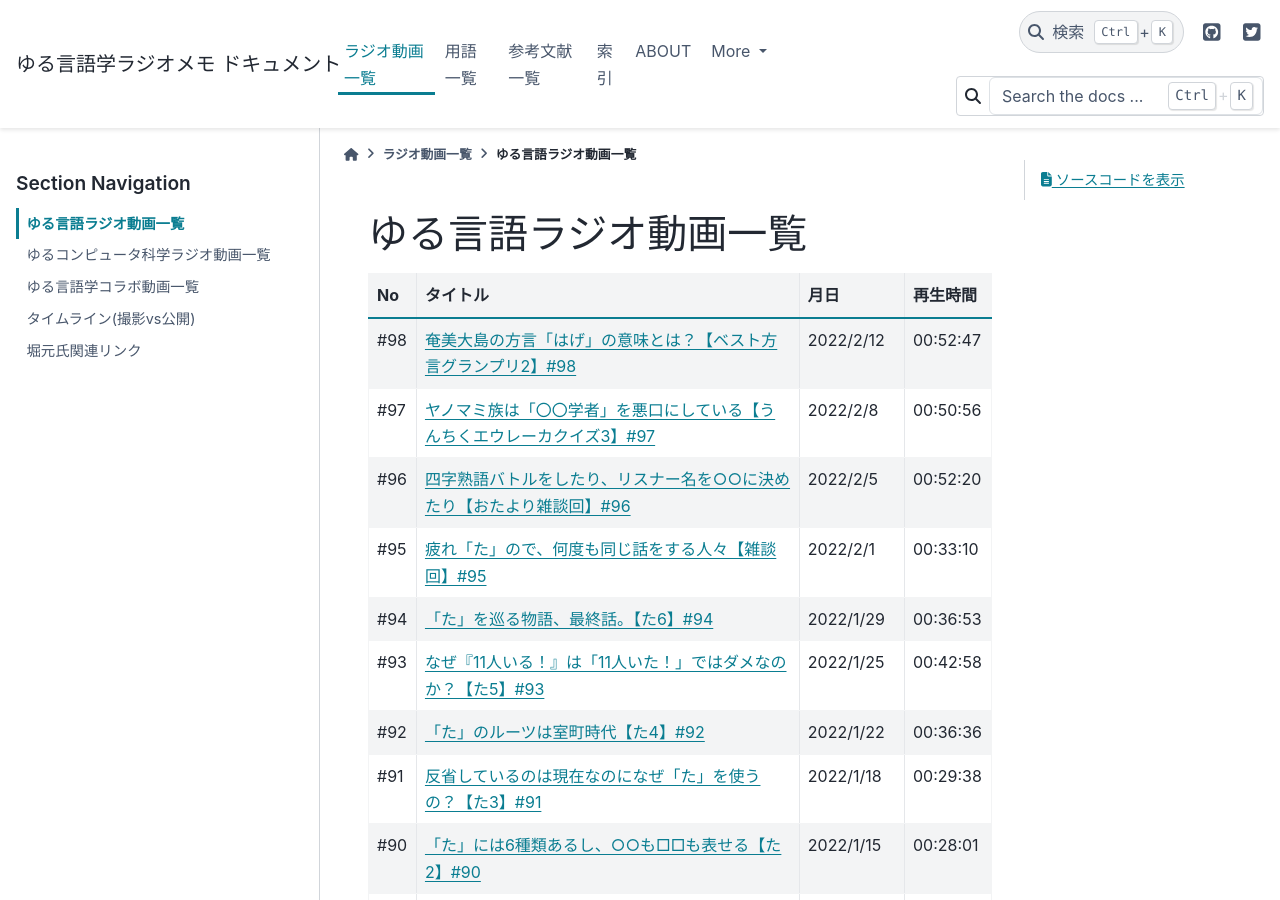
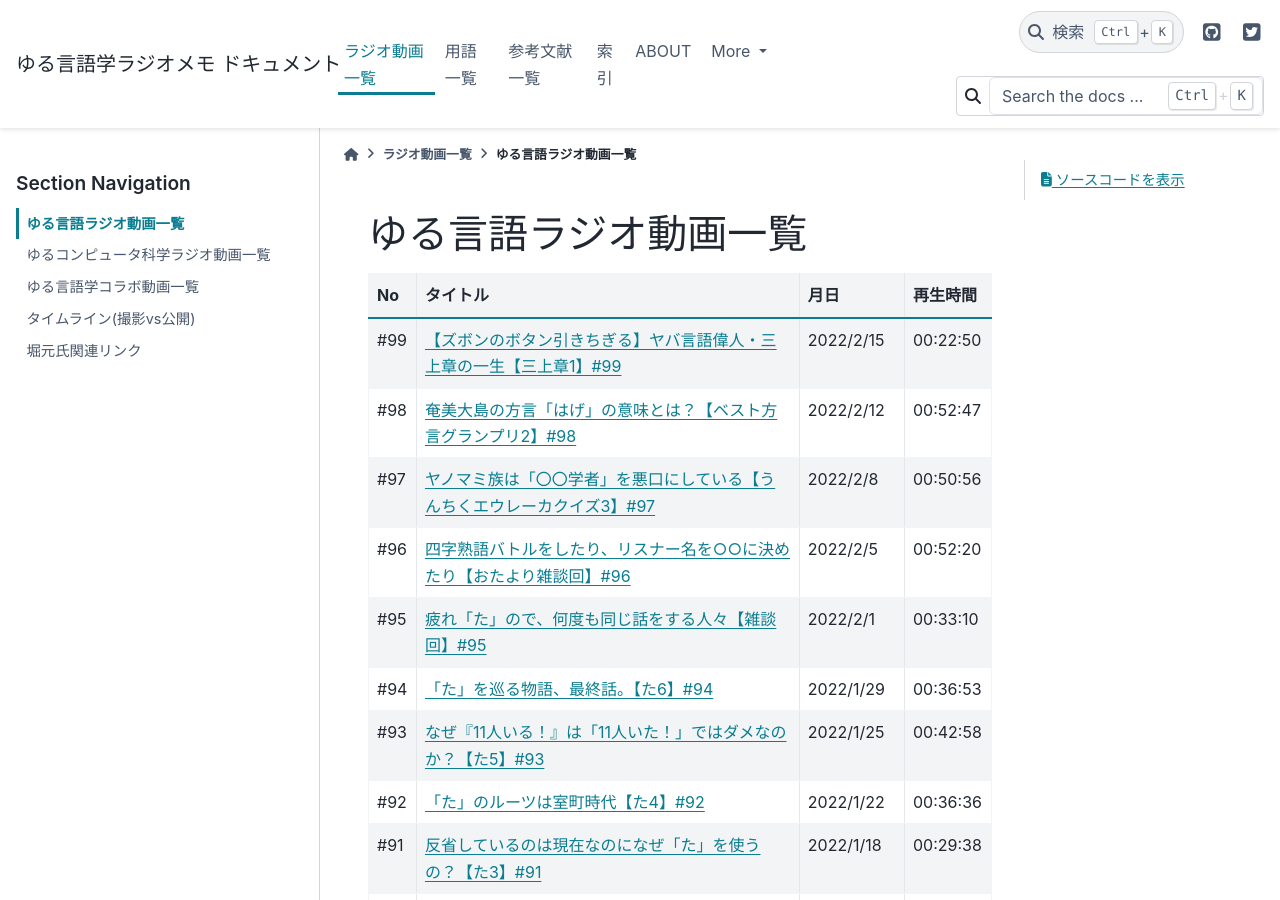
Before and after one commit to mtakagishi/yurugengo, a Sphinx documentation site: the page built from docs/videos/yurugengo_radio_list.rst, in a window 1280 px wide and 900 px high. Built offline with Sphinx 7.4.7 and the PyData theme 0.15.4, drawn with Linux system fonts in a browser that asks for light colours.

Commit message:
#99を追加

```diff
--- a/docs/videos/timeline.rst
+++ b/docs/videos/timeline.rst
@@ -209,8 +209,10 @@
     group {
       orientation = portrait
       "21/11/20頃\n撮影16" ->
+      "22/12/4公開\n言79【忘年会ライブ告知】" ->
       "22/2/5公開\n言96【お便り雑談回】" ->
-      "22/12/4公開\n言79【忘年会ライブ告知】" ;
+      "22/2/15公開\n言99【三上章1】" ->
+      "公開前\n言100【三上章続編】" ;
     }
     group {
       orientation = portrait
--- a/docs/videos/yurugengo_radio_list.rst
+++ b/docs/videos/yurugengo_radio_list.rst
@@ -4,6 +4,8 @@
 +------+------------------------------------------------------------------------------------------------+------------+----------+
 |  No  |                                            タイトル                                            |    月日    | 再生時間 |
 +======+================================================================================================+============+==========+
+| #99  | `【ズボンのボタン引きちぎる】ヤバ言語偉人・三上章の一生【三上章1】#99`_                        | 2022/2/15  | 00:22:50 |
++------+------------------------------------------------------------------------------------------------+------------+----------+
 | #98  | `奄美大島の方言「はげ」の意味とは？【ベスト方言グランプリ2】#98`_                              | 2022/2/12  | 00:52:47 |
 +------+------------------------------------------------------------------------------------------------+------------+----------+
 | #97  | `ヤノマミ族は「〇〇学者」を悪口にしている【うんちくエウレーカクイズ3】#97`_                    | 2022/2/8   | 00:50:56 |
@@ -205,6 +207,7 @@
 | #1   | `「イルカも喋る」は大ウソ【言語学って何？】#1`_                                                | 2021/03/11 | 00:14:56 |
 +------+------------------------------------------------------------------------------------------------+------------+----------+
 
+.. _【ズボンのボタン引きちぎる】ヤバ言語偉人・三上章の一生【三上章1】#99: https://www.youtube.com/watch?v=dqd4NLCQNIQ
 .. _奄美大島の方言「はげ」の意味とは？【ベスト方言グランプリ2】#98: https://www.youtube.com/watch?v=O54r0v9sJig
 .. _ヤノマミ族は「〇〇学者」を悪口にしている【うんちくエウレーカクイズ3】#97: https://www.youtube.com/watch?v=FSmLfHsVjSo
 .. _四字熟語バトルをしたり、リスナー名を○○に決めたり【おたより雑談回】#96: https://www.youtube.com/watch?v=DOPj0ObyX-Y
```
